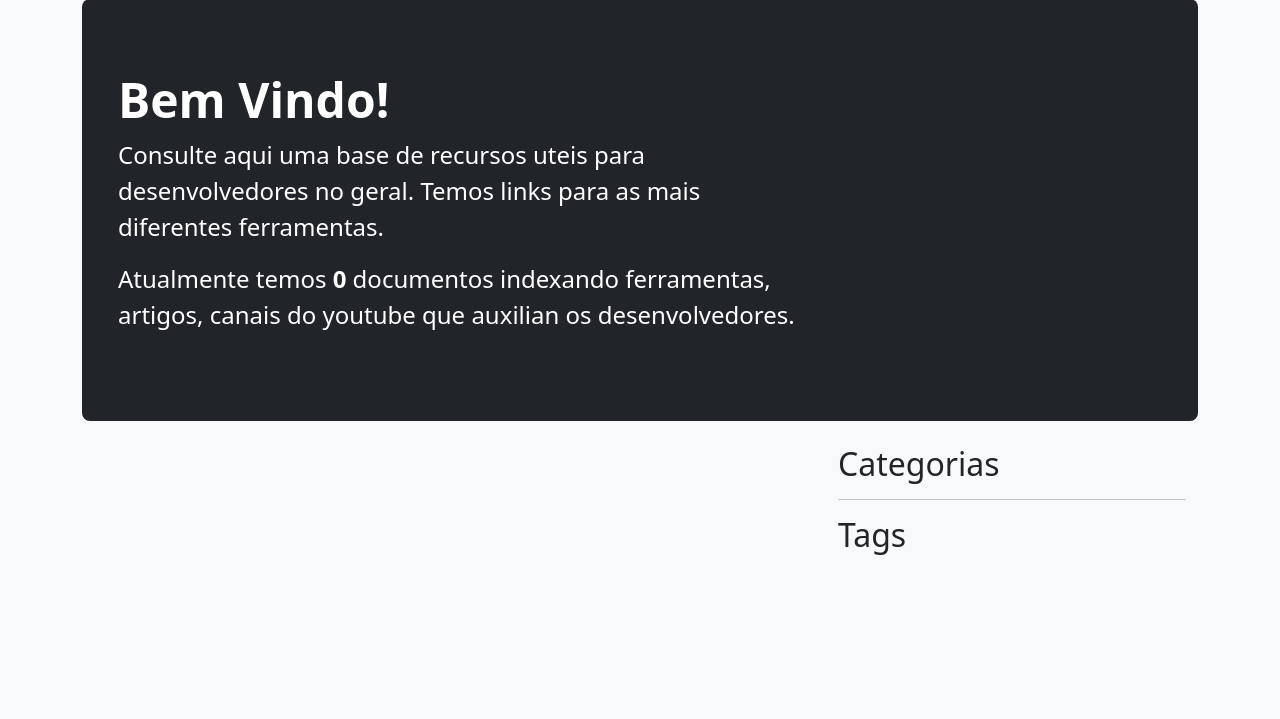
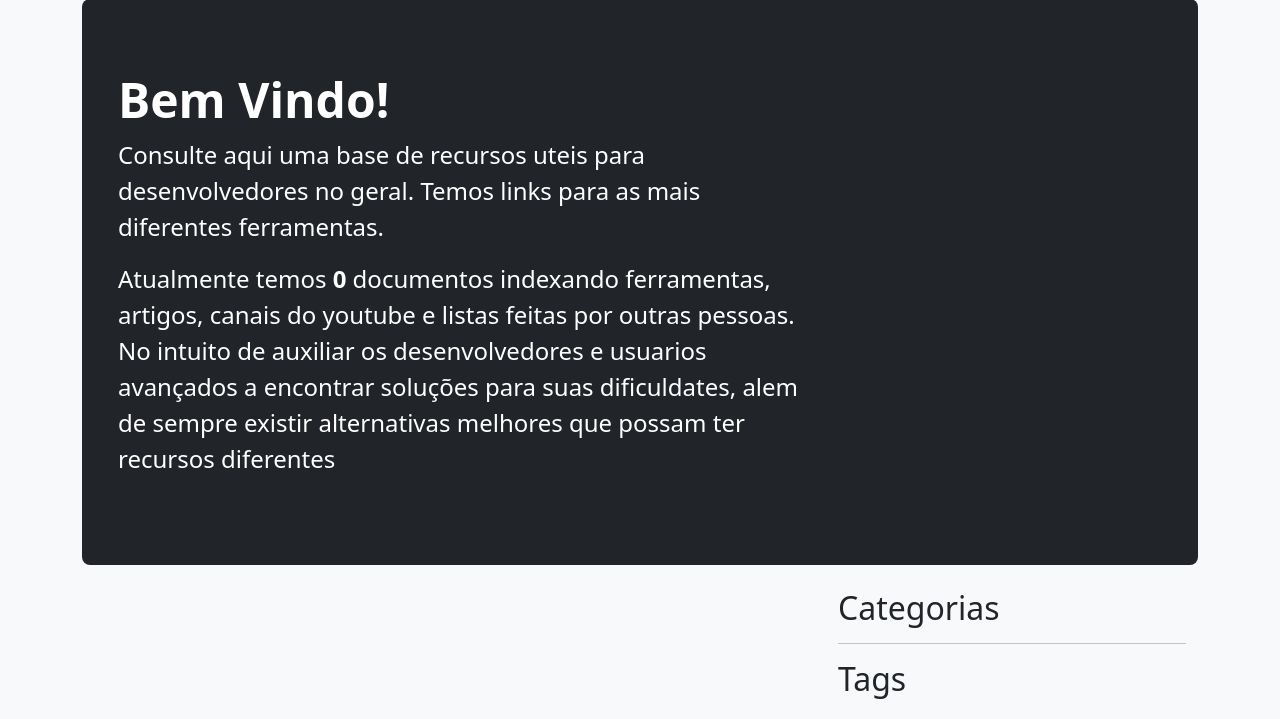
Before and after one commit to Perceu/codetools, a Python web app: template theme/templates/index.html in a window 1280 px wide. Shown: the part 81-800 px from the top of the page. Run offline with Jinja, Linux system fonts and the light colour scheme; the template is opened without the code that fills it, so the values that code supplies are empty.

Commit message:
add new itens

```diff
--- a/theme/templates/index.html
+++ b/theme/templates/index.html
@@ -11,8 +11,9 @@
             </p>
             <p class="col-md-8 fs-4">
                 Atualmente temos <strong>{{articles | count}}</strong> documentos indexando ferramentas, artigos, canais
-                do youtube que
-                auxilian os desenvolvedores.
+                do youtube e listas feitas por outras pessoas. No intuito de auxiliar os desenvolvedores e usuarios
+                avançados a encontrar soluções para suas dificuldates, alem de sempre existir alternativas melhores que
+                possam ter recursos diferentes
             </p>
         </div>
     </div>
@@ -69,14 +70,16 @@
                 <h2>Categorias</h2>
                 <div>
                     {% for categoria, artigos in categories %}
-                    <a href="{{categoria.url}}" class="link-offset-2 link-offset-3-hover link-underline-light link-underline-opacity-0 link-underline-opacity-75-hover badge rounded-pill text-bg-secondary">{{categoria|title}}</a>
+                    <a href="{{categoria.url}}"
+                        class="link-offset-2 link-offset-3-hover link-underline-light link-underline-opacity-0 link-underline-opacity-75-hover badge rounded-pill text-bg-secondary">{{categoria|title}}</a>
                     {% endfor %}
                 </div>
                 <hr>
                 <h2>Tags</h2>
                 <div>
                     {% for tag, artigos in tags %}
-                    <a href="{{tag.url}}" class="link-offset-2 link-offset-3-hover link-underline-light link-underline-opacity-0 link-underline-opacity-75-hover badge rounded-pill text-bg-secondary">{{tag|title}}</a>
+                    <a href="{{tag.url}}"
+                        class="link-offset-2 link-offset-3-hover link-underline-light link-underline-opacity-0 link-underline-opacity-75-hover badge rounded-pill text-bg-secondary">{{tag|title}}</a>
                     {% endfor %}
                 </div>
             </div>
```
